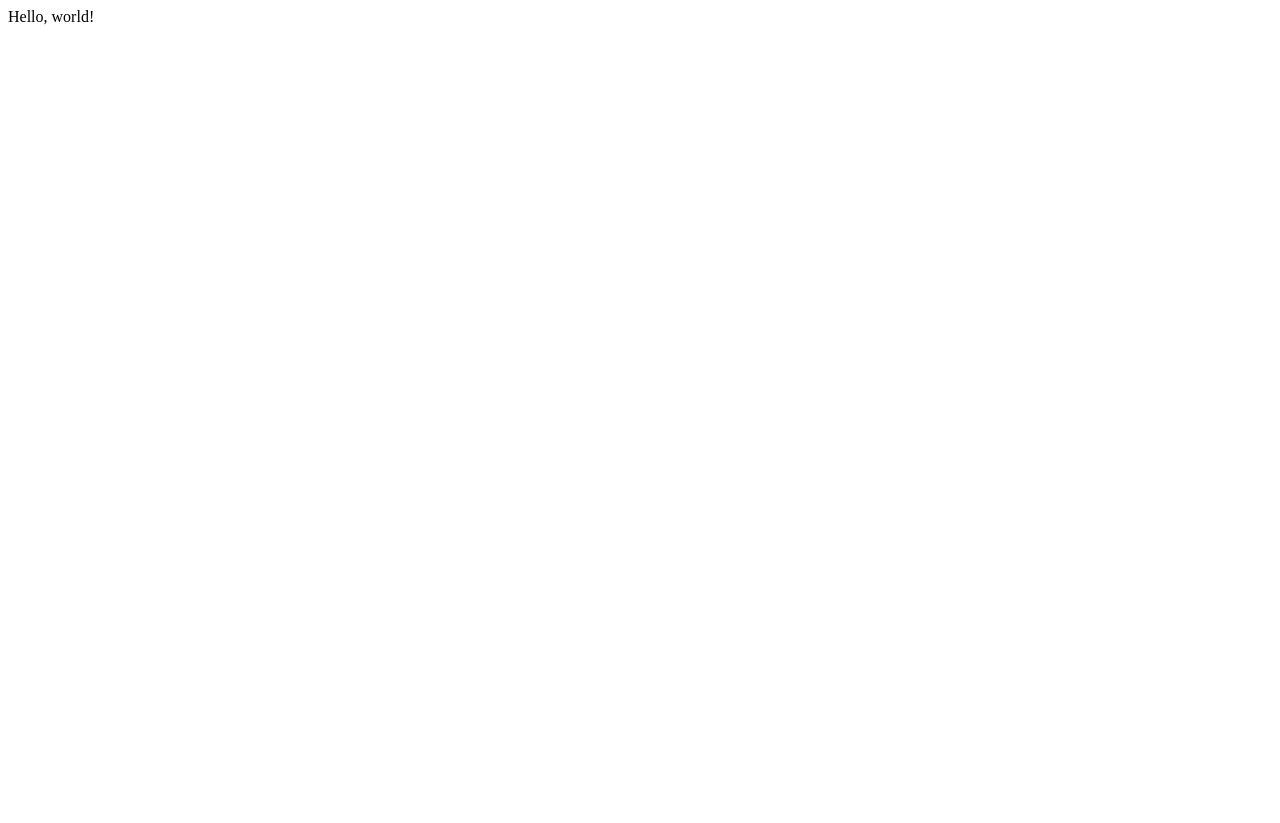
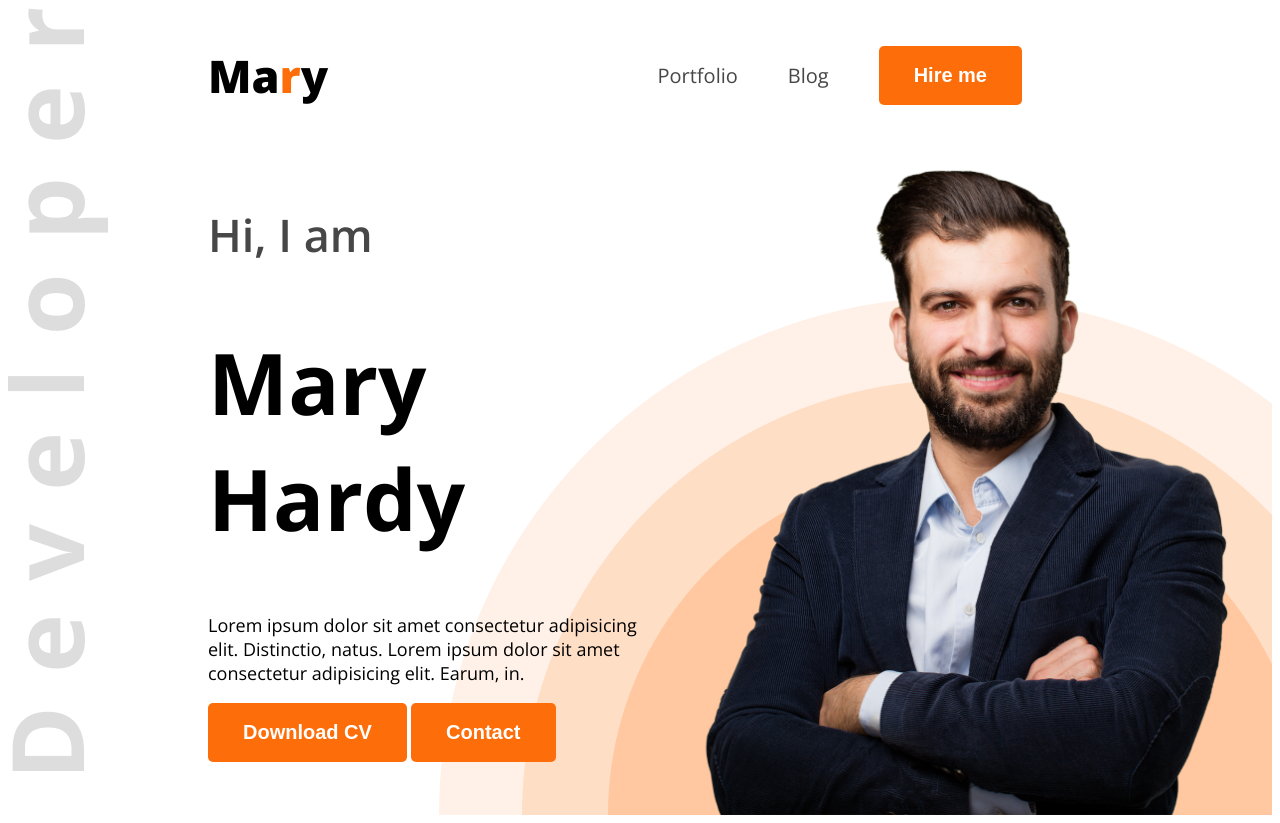
Before and after one commit to web-hasib/web-dev-portfolio, a plain HTML site: page index.html in a window 1280 px wide. Before the commit the page ends 800 px from the top, so only its background shows below. Drawn offline with nearby package versions, Linux system fonts and the light colour scheme.

Commit message:
header section added

```diff
--- a/index.html
+++ b/index.html
@@ -4,13 +4,33 @@
     <meta charset="UTF-8">
     <meta name="viewport" content="width=device-width, initial-scale=1.0">
     <title>Portfolio</title>
+    <link rel="preconnect" href="https://fonts.googleapis.com">
+<link rel="preconnect" href="https://fonts.gstatic.com" crossorigin>
+<link href="https://fonts.googleapis.com/css2?family=Open+Sans:ital,wght@0,300..800;1,300..800&display=swap" rel="stylesheet">
+    <link rel="stylesheet" href="style/style.css">
 </head>
-<body>
-    <header>
-
+<body class="open-sans-normal">
+    <header class="header" >
+        <nav>
+            <h1 class="nav-title">Ma<span class="text-primary">r</span>y</h1>
+        <ul>
+            <li><a class="dark-2" href="">Portfolio</a></li>
+            <li><a class="dark-2" href="">Blog</a></li>
+            <li><a href=""><button class="btn-primary">Hire me</button></a></li>
+        </ul>
+       </nav>
+       <div class="banner">
+        <div class="banner-content">
+            <h4 class="banner-greetings dark-2">Hi, I am</h4>
+            <h1 class="banner-title">Mary Hardy</h1>
+            <p class="banner-description">Lorem ipsum dolor sit amet consectetur adipisicing elit. Distinctio, natus. Lorem ipsum dolor sit amet consectetur adipisicing elit. Earum, in.</p>
+            <button class="btn-primary">Download CV</button>
+            <button class="btn-primary">Contact</button>
+        </div>
+        <img class="banner-profile" src="images/hardy.png" alt="">
+       </div>
     </header>
     <main>
-        Hello, world!
 
     </main>
     <footer>
--- /dev/null
+++ b/style/style.css
@@ -0,0 +1,81 @@
+
+.open-sans-normal {
+  font-family: "Open Sans", serif;
+  font-optical-sizing: auto;
+  font-style: normal;
+  font-variation-settings:
+    "wdth" 100;
+}
+/* shared style */
+.text-primary {
+    color: #FD6E0A;
+}
+.dark-2{
+    color: #474747;
+}
+.btn-primary{
+    background-color: #FD6E0A;
+    font-weight: bold;
+    color: white !important;
+    padding: 18px 35px;
+    border-radius: 5px;
+    font-size: 20px;
+    border: none;
+
+}
+/* header */
+.header{
+    background-image: url('../images/developer.png'), url('../images/header_bg.png');
+    background-repeat: no-repeat;
+    background-position: top left, bottom right;
+
+}
+/* nav styles */
+nav{
+    display: flex;
+    align-items: center;
+    justify-content: space-between;
+    margin: 0px 200px;
+
+
+}
+.nav-title{
+    font-weight: 800;
+    font-size: 45px;
+}
+nav ul li{
+    list-style: none;
+    margin-right: 50px;
+}
+nav li a{
+    text-decoration: none;
+    font-size: 20px;
+
+}
+nav ul{
+    display: flex;
+    align-items: center;
+}
+/* banner styles */
+.banner{
+    display: flex;
+    justify-content: space-between ;
+    margin: 0 35px 0 200px;
+}
+.banner-content{
+    max-width: 580px;
+}
+.banner-greetings{
+    font-size: 45px;
+    font-weight: 600;
+}
+.banner-title{
+    font-weight: bold;
+    font-size: 85px;
+}
+.banner-description{
+    font-size: 18px;
+}
+.banner-profile{
+    width: 580px;
+}
```
Also changed, not shown: images/developer.png (added), images/hardy.png (added), images/header_bg.png (added), images/icons/facebook.png (added), images/icons/insta.png (added), images/icons/js.png (added), images/icons/mongo.png (added), images/icons/nodejs.png (added), images/icons/react.png (added), images/icons/twitter.png (added).
